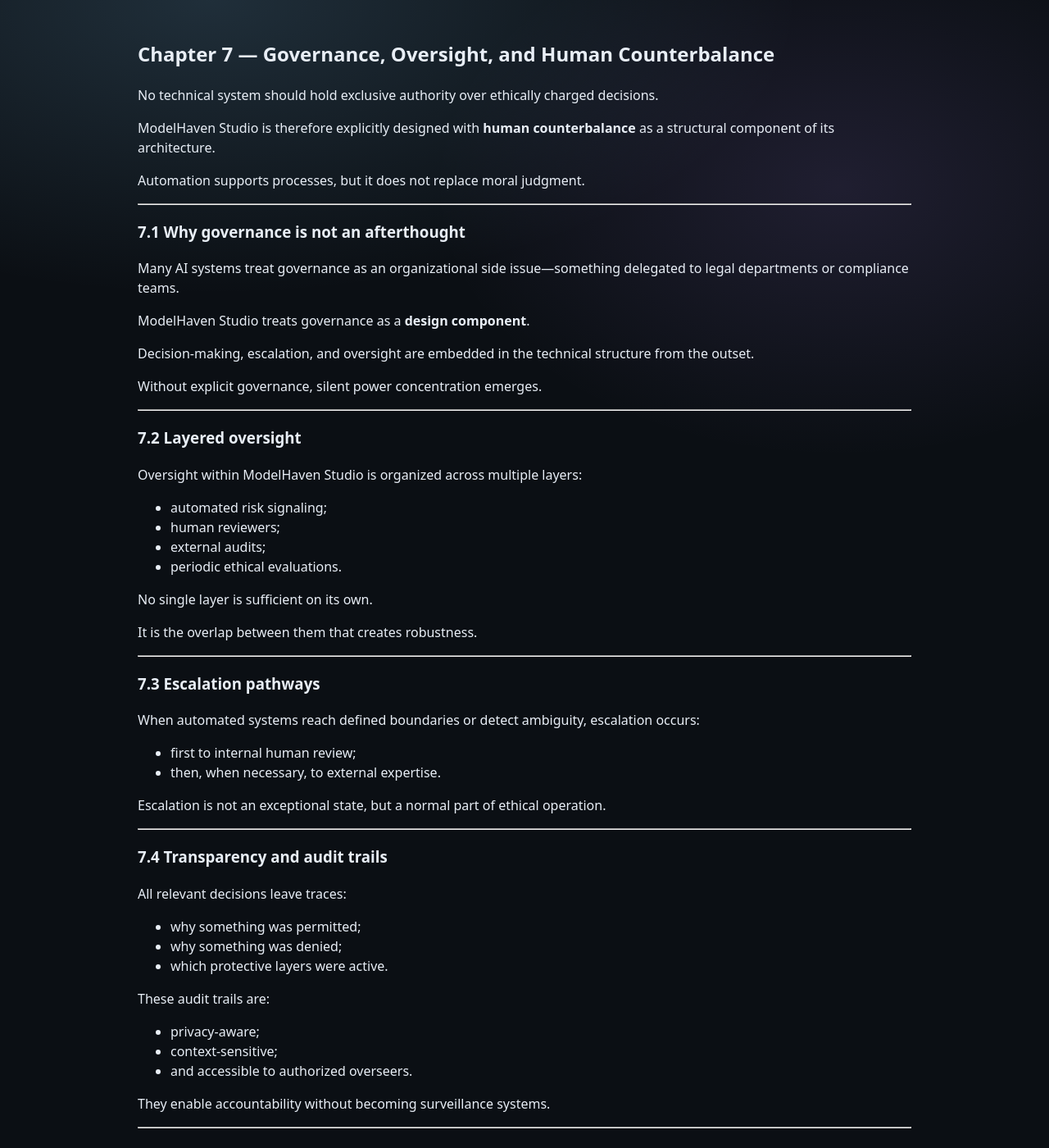
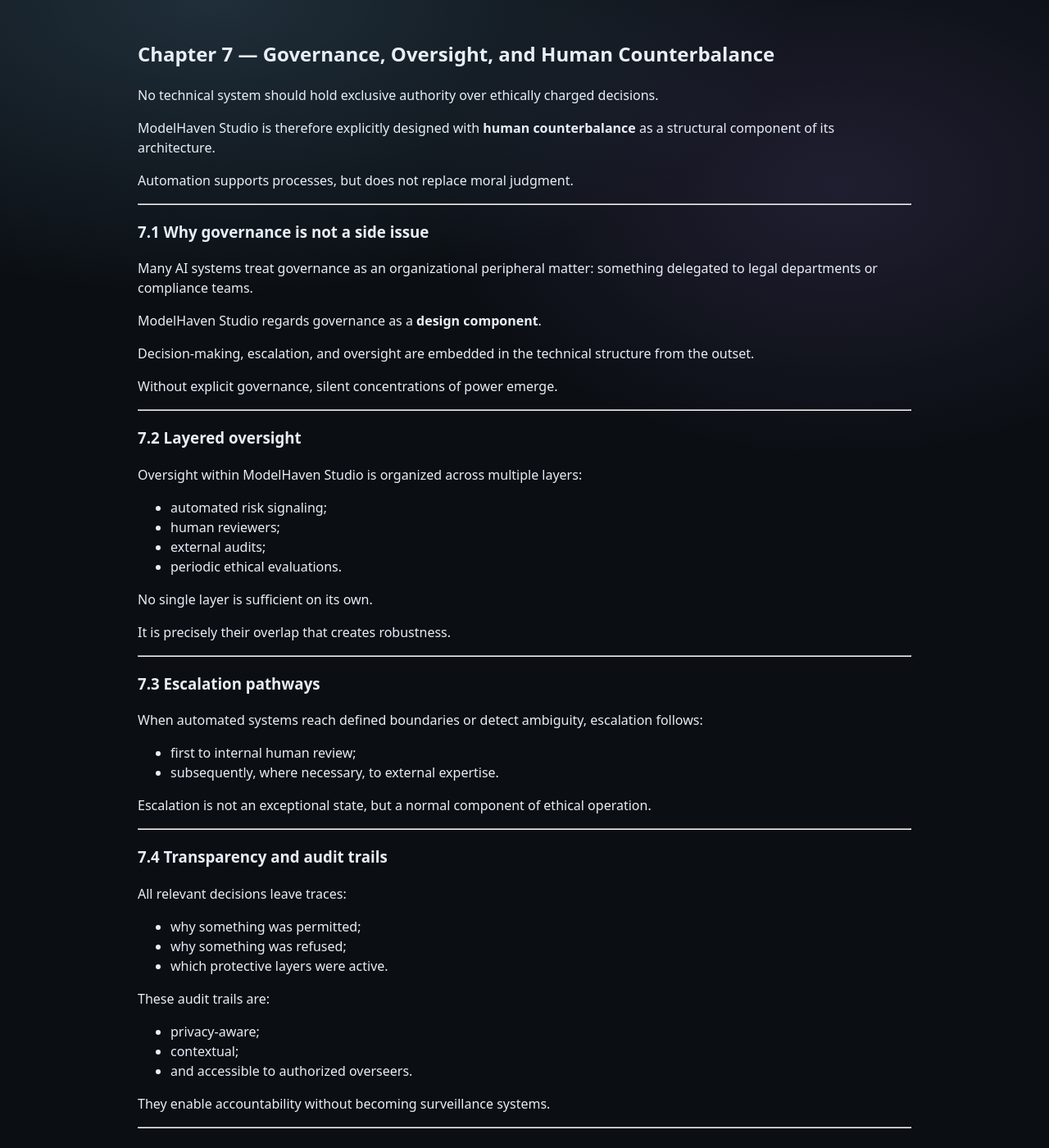
Before and after one commit to MartijnBruzzese/ModelHaven-Studio, a Jekyll site: the page built from WHITE_PAPERS/EN/MODELHAVEN_STUDIO_EN/08_CHAPTER_7_GOVERNANCE_OVERSIGHT_AND_ACCOUNTABILITY.md, in a window 1280 px wide and 1400 px high. Shown: the whole window at 82% size. Built offline with Jekyll 4.4.1, drawn with Linux system fonts in a browser that asks for light colours; our own code applies the rules of GitHub Pages for plain Markdown files; some of the changed text lies outside the part shown.

Commit message:
Revise language for clarity and precision in Chapter 7

```diff
--- a/WHITE_PAPERS/EN/MODELHAVEN_STUDIO_EN/08_CHAPTER_7_GOVERNANCE_OVERSIGHT_AND_ACCOUNTABILITY.md
+++ b/WHITE_PAPERS/EN/MODELHAVEN_STUDIO_EN/08_CHAPTER_7_GOVERNANCE_OVERSIGHT_AND_ACCOUNTABILITY.md
@@ -5,19 +5,19 @@
 
 ModelHaven Studio is therefore explicitly designed with **human counterbalance** as a structural component of its architecture.
 
-Automation supports processes, but it does not replace moral judgment.
+Automation supports processes, but does not replace moral judgment.
 
 ---
 
-### 7.1 Why governance is not an afterthought
+### 7.1 Why governance is not a side issue
 
-Many AI systems treat governance as an organizational side issue—something delegated to legal departments or compliance teams.
+Many AI systems treat governance as an organizational peripheral matter: something delegated to legal departments or compliance teams.
 
-ModelHaven Studio treats governance as a **design component**.
+ModelHaven Studio regards governance as a **design component**.
 
 Decision-making, escalation, and oversight are embedded in the technical structure from the outset.
 
-Without explicit governance, silent power concentration emerges.
+Without explicit governance, silent concentrations of power emerge.
 
 ---
 
@@ -32,18 +32,18 @@
 
 No single layer is sufficient on its own.
 
-It is the overlap between them that creates robustness.
+It is precisely their overlap that creates robustness.
 
 ---
 
 ### 7.3 Escalation pathways
 
-When automated systems reach defined boundaries or detect ambiguity, escalation occurs:
+When automated systems reach defined boundaries or detect ambiguity, escalation follows:
 
 - first to internal human review;
-- then, when necessary, to external expertise.
+- subsequently, where necessary, to external expertise.
 
-Escalation is not an exceptional state, but a normal part of ethical operation.
+Escalation is not an exceptional state, but a normal component of ethical operation.
 
 ---
 
@@ -52,43 +52,43 @@
 All relevant decisions leave traces:
 
 - why something was permitted;
-- why something was denied;
+- why something was refused;
 - which protective layers were active.
 
 These audit trails are:
 
 - privacy-aware;
-- context-sensitive;
+- contextual;
 - and accessible to authorized overseers.
 
 They enable accountability without becoming surveillance systems.
 
 ---
 
-### 7.5 Peer review and external validation
+### 7.5 Peer review and external assessment
 
 ModelHaven Studio does not position itself as a closed system.
 
-External review by:
+External assessment by:
 
 - ethicists;
 - legal experts;
 - technologists;
 - people with lived experience;
 
-is an explicit part of the development cycle.
+forms an explicit part of the development cycle.
 
-No single team should monopolize its own moral framework.
+No team should be permitted to monopolize its own moral framework.
 
 ---
 
 ### 7.6 Human counterbalance as a permanent factor
 
-Human intervention is not an emergency measure.
+Human intervention is not an emergency provision.
 
 It is structurally present to:
 
-- prevent power concentration;
+- prevent concentrations of power;
 - correct automation bias;
 - and restore context where systems fall short.
 
@@ -98,11 +98,11 @@
 
 ### 7.7 Summary
 
-Chapter 7 demonstrates that ModelHaven Studio does not outsource governance to policy—it embeds it in design.
+Chapter 7 shows that ModelHaven Studio does not outsource governance to policy, but anchors it in design.
 
-Human counterbalance, transparency, and external review together form the system’s social foundation.
+Human counterbalance, transparency, and external assessment together form the social foundation of the system.
 
-The next chapter explores how this structure remains scalable through **collaboration and societal integration**.
+The next chapter explains how this structure remains scalable through **collaboration and societal embedding**.
 
 ---
 
```
